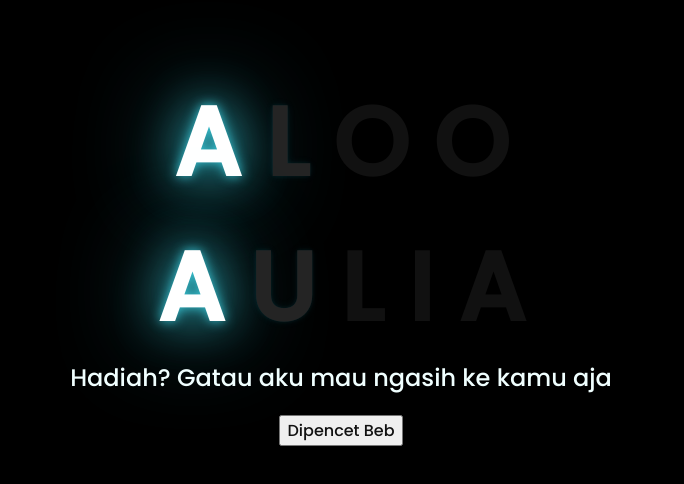
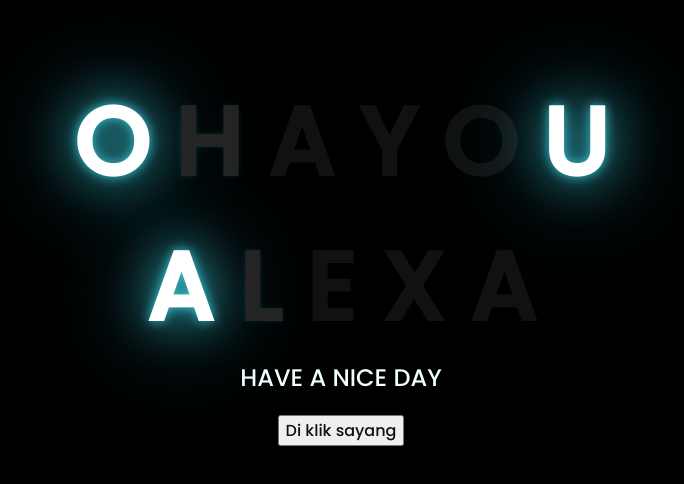
Before and after one commit to claci-re/claci-re2.github.io, a plain HTML site: page index.html in a window 1280 px wide. Shown: the part 150-634 px from the top of the page, without its empty margins (307-991 px from the left). Drawn offline with Linux system fonts and the light colour scheme.

Commit message:
first commit

```diff
--- a/index.html
+++ b/index.html
@@ -7,29 +7,31 @@
     <meta name="viewport" content="width=device-width, initial-scale=1.0">
     <link rel="stylesheet" href="css/style.css">
     <link rel="icon" href="img/flowers.png" type="image/x-icon">
-    <title>Sayang Kamu</title>
+    <title>Alexa❤️</title>
 </head>
 
 <body>
     <div class="greetings">
+        <span>O</span>
+        <span>H</span>
         <span>A</span>
-        <span>L</span>
+        <span>Y</span>
         <span>O</span>
-        <span>O</span>
+        <span>U</span>
     </div>
     <div class="greetings">
         <span>A</span>
-        <span>U</span>
         <span>L</span>
-        <span>I</span>
+        <span>E</span>
+        <span>X</span>
         <span>A</span>
     </div>
     <div class="description">
-        <span>Hadiah? Gatau aku mau ngasih ke kamu aja</span>
+        <span>HAVE A NICE DAY</span>
     </div>
     <div class="button">
         <button>
-            <a href="kembang.html">Dipencet Beb</a>
+            <a href="kembang.html">Di klik sayang</a>
         </button>
 
     </div>
```
